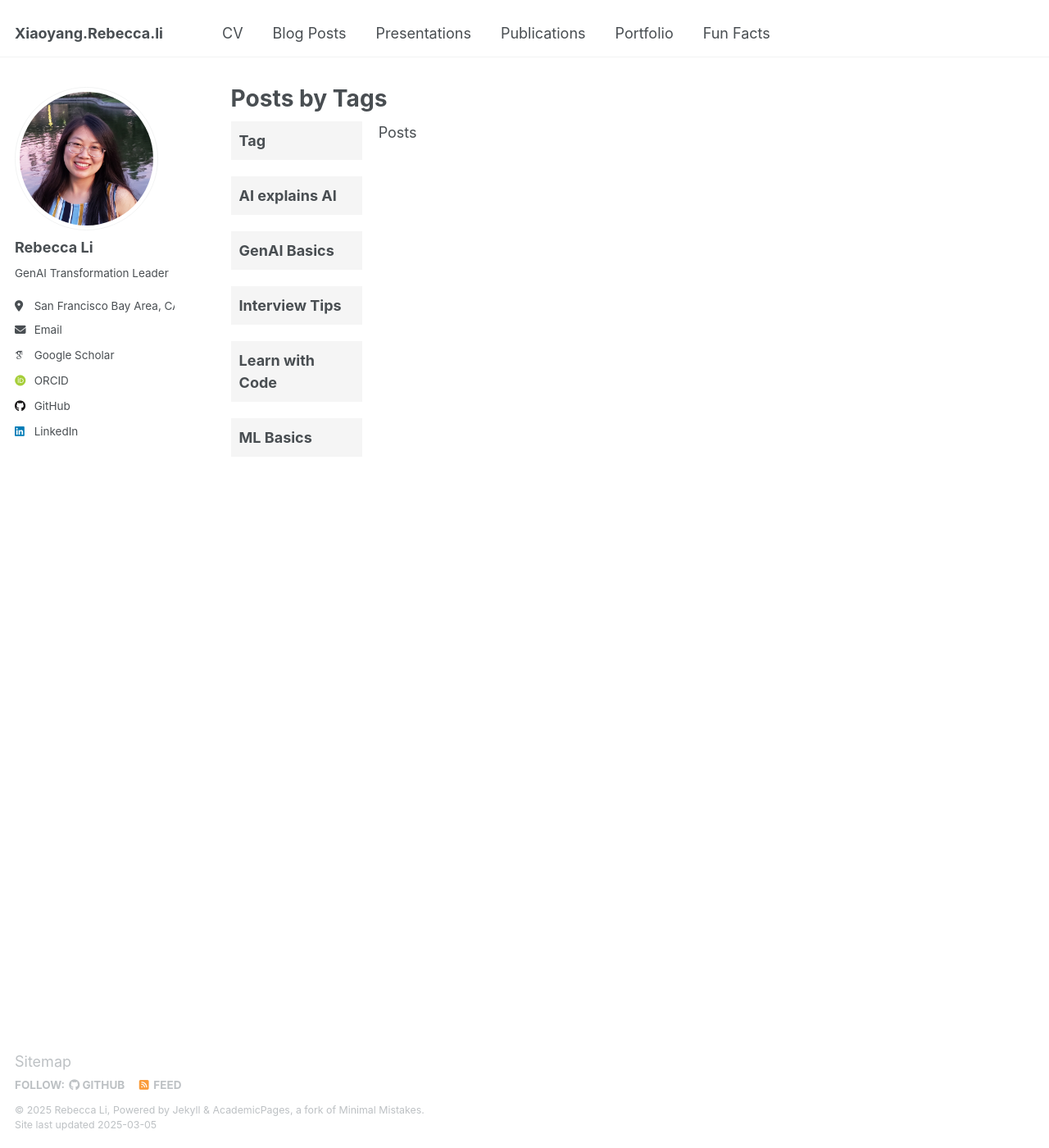
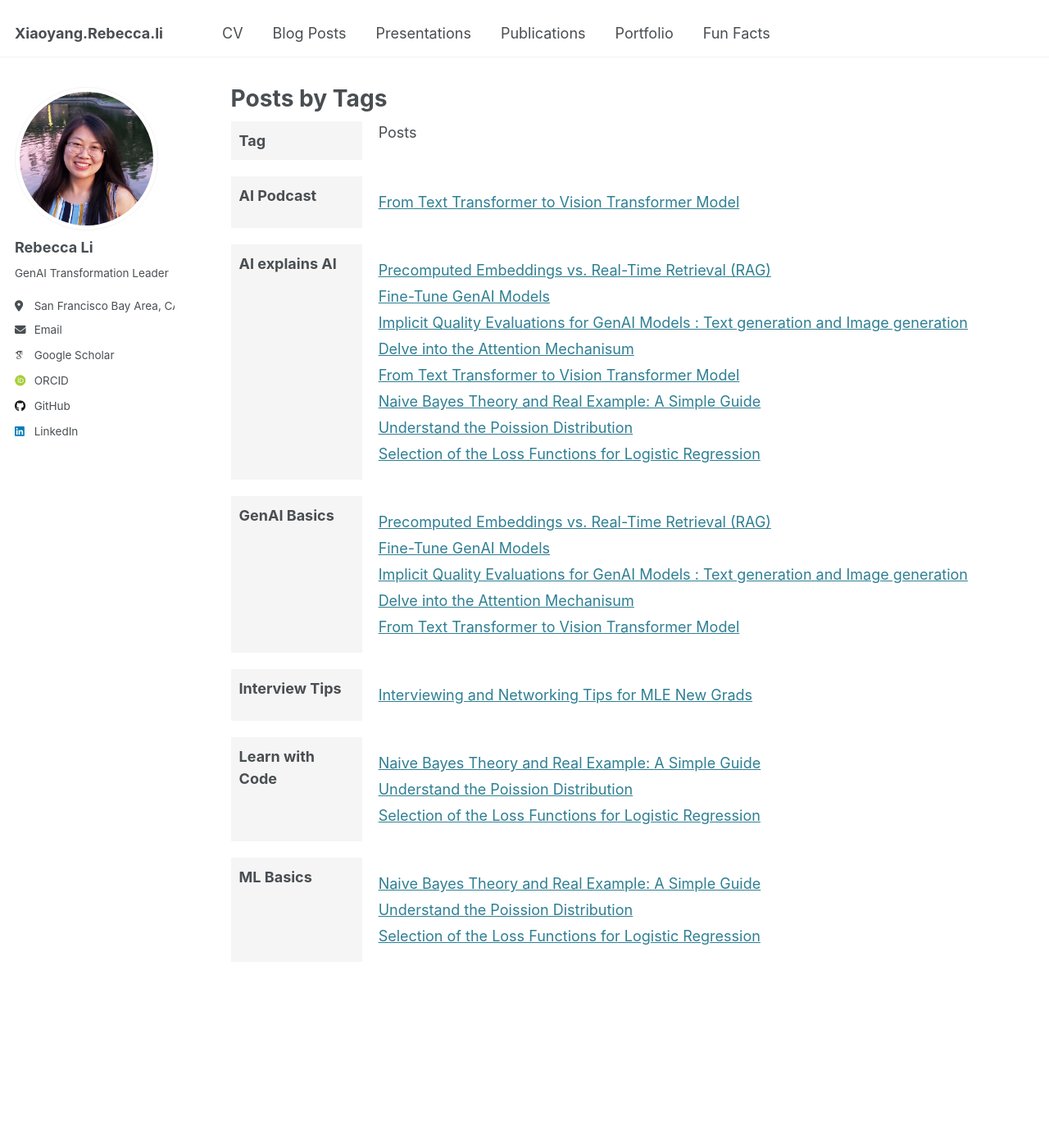
Before and after one commit to Xiaoyang-Rebecca/xiaoyang-rebecca.github.io, a Jekyll site: the page built from _pages/tag-archive.html, in a window 1280 px wide and 1400 px high. Shown: the whole window at 82% size. Built offline with Jekyll 4.4.1, drawn with Linux system fonts in a browser that asks for light colours; some web fonts are replaced; some of the changed lines change nothing that is shown.

Commit message:
update tag page

```diff
--- a/_pages/tag-archive.html
+++ b/_pages/tag-archive.html
@@ -37,7 +37,7 @@ author_profile: true
 {% assign sorted_tags = group_names | sort %}
 
 {% for tag in sorted_tags %}
-  {% assign posts = group_items[tag] %}
+  {% assign posts = group_items[forloop.index0] %}
   <div class="tag-container">
     <div class="tag-name">{{ tag }}</div>
     <div class="tag-playlist">
--- a/_posts/2025-02-15-blog-post-1.md
+++ b/_posts/2025-02-15-blog-post-1.md
@@ -5,7 +5,7 @@ permalink: /posts/2025/02/blog-post-1/
 tags:
   - GenAI Basics
   - AI explains AI
-
+  - AI Podcast
 ---
 
 Transformer models have revolutionized **large language models (LLMs)** and are now widely used across **multimodal AI applications**, including **text generation, conversational AI, and vision-based models**. These models have set a new standard for natural language understanding, reasoning, and content generation by leveraging attention mechanisms to capture long-range dependencies and contextual relationships.
```
